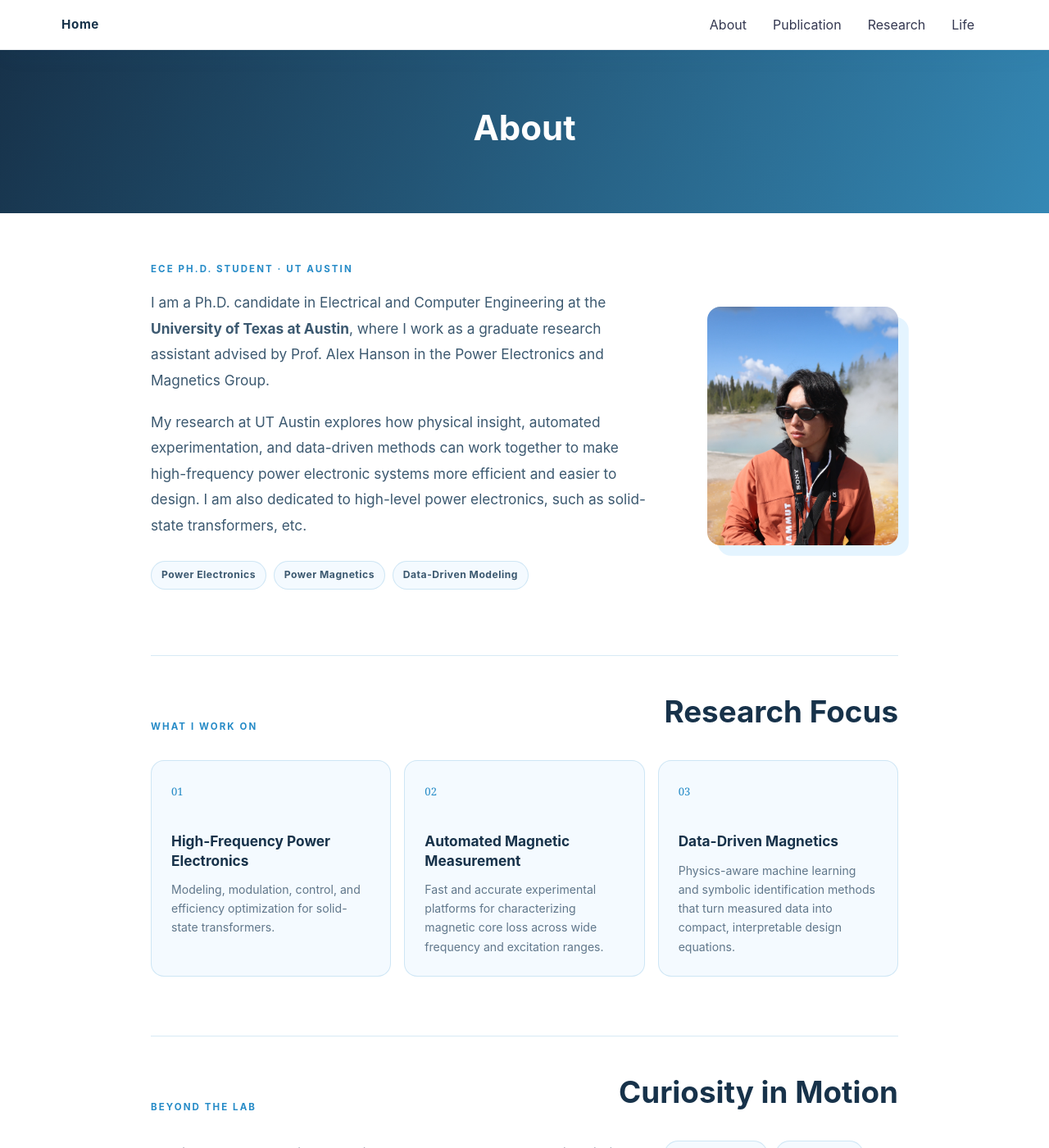
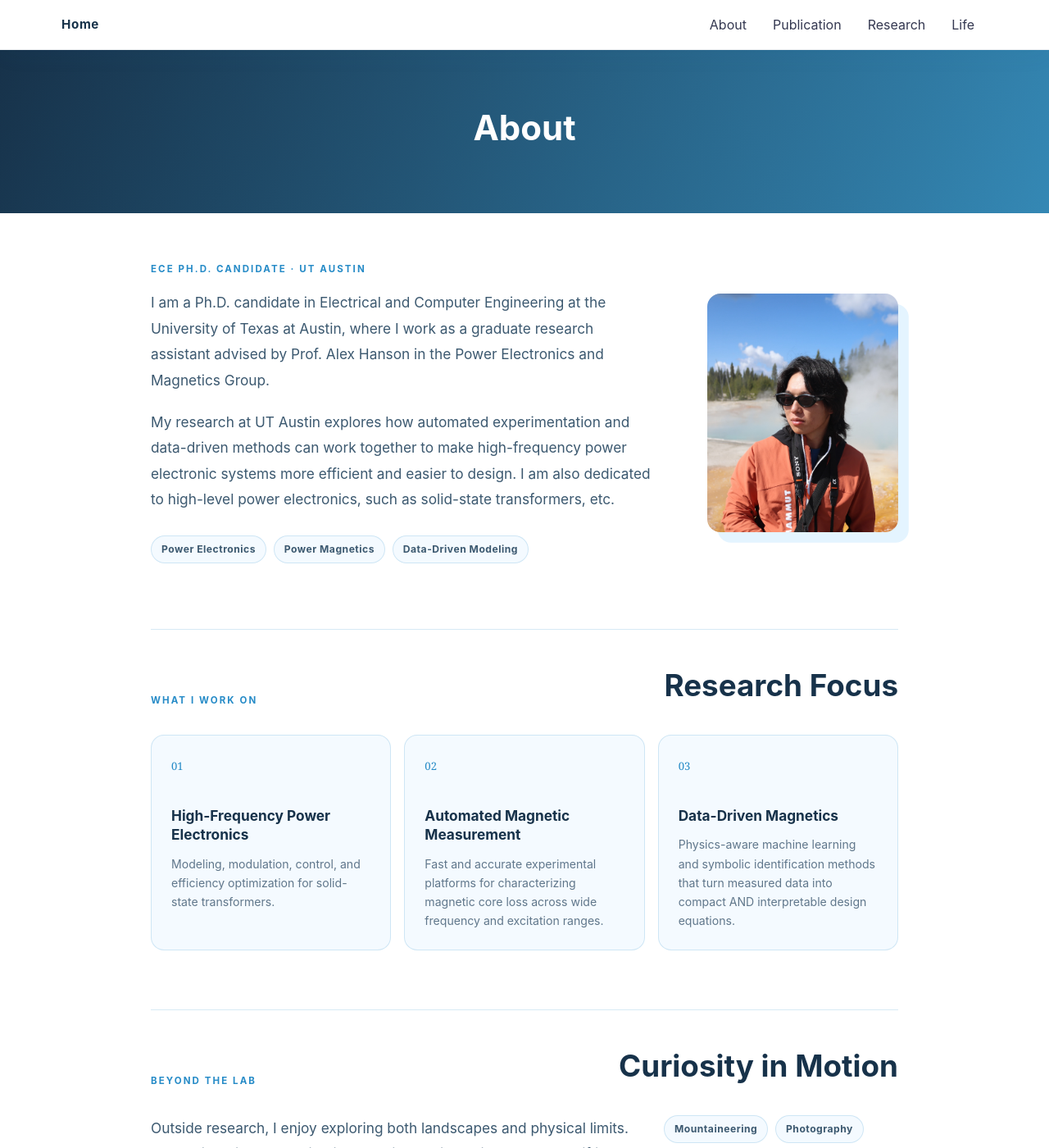
Before and after one commit to Aaron-H-Wang/aaron-h-wang.github.io, a Jekyll site: the page built from about.md, in a window 1280 px wide and 1400 px high. Shown: the whole window at 82% size. Built offline with Jekyll 4.4.1, drawn with Linux system fonts in a browser that asks for light colours.

Commit message:
Info update

```diff
--- a/about.md
+++ b/about.md
@@ -7,9 +7,9 @@ description: About Haoyu Wang, an ECE Ph.D. student at the University of Texas a
 
 <section class="about-profile">
   <div class="about-profile__copy">
-    <p class="section-kicker">ECE PH.D. STUDENT · UT AUSTIN</p>
-    <p>I am a Ph.D. candidate in Electrical and Computer Engineering at the <strong>University of Texas at Austin</strong>, where I work as a graduate research assistant advised by Prof. Alex Hanson in the Power Electronics and Magnetics Group.</p>
-    <p>My research at UT Austin explores how physical insight, automated experimentation, and data-driven methods can work together to make high-frequency power electronic systems more efficient and easier to design. I am also dedicated to high-level power electronics, such as solid-state transformers, etc. </p>
+    <p class="section-kicker">ECE PH.D. CANDIDATE · UT AUSTIN</p>
+    <p>I am a Ph.D. candidate in Electrical and Computer Engineering at the University of Texas at Austin, where I work as a graduate research assistant advised by Prof. Alex Hanson in the Power Electronics and Magnetics Group.</p>
+    <p>My research at UT Austin explores how automated experimentation and data-driven methods can work together to make high-frequency power electronic systems more efficient and easier to design. I am also dedicated to high-level power electronics, such as solid-state transformers, etc. </p>
     <div class="about-topics" aria-label="Research areas">
       <span>Power Electronics</span>
       <span>Power Magnetics</span>
@@ -42,7 +42,7 @@ description: About Haoyu Wang, an ECE Ph.D. student at the University of Texas a
     <article class="about-focus-card">
       <span>03</span>
       <h3>Data-Driven Magnetics</h3>
-      <p>Physics-aware machine learning and symbolic identification methods that turn measured data into compact, interpretable design equations.</p>
+      <p>Physics-aware machine learning and symbolic identification methods that turn measured data into compact AND interpretable design equations.</p>
     </article>
   </div>
 </section>
```
Also changed, not shown: publication.md (+1 -1 lines).
